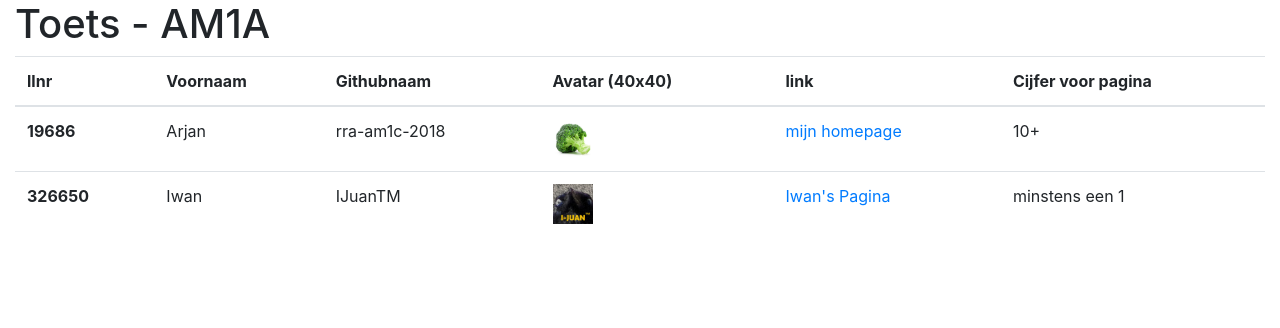
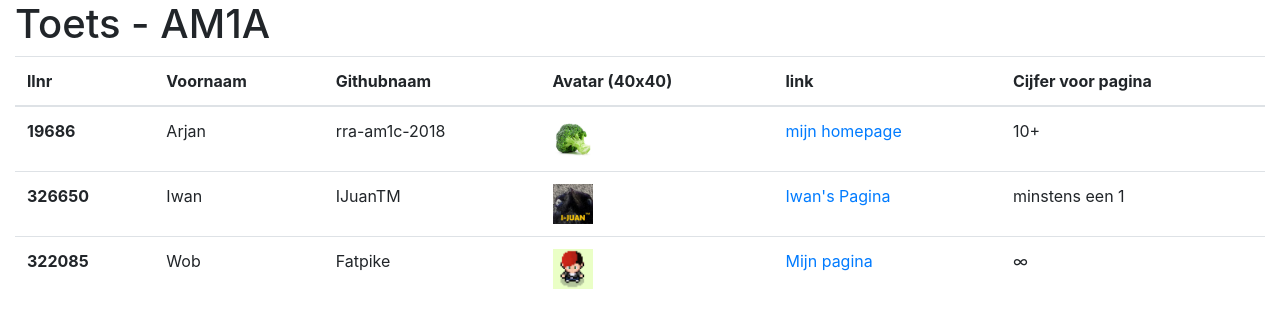
Before and after one commit to rra-am1a-2018/toets, a PHP site: page / in a window 1280 px wide. Shown: the top 328 px of the page. Run offline with PHP 8.4, Linux system fonts and the light colour scheme.

Commit message:
Added link naar mijn page

```diff
--- a/index.php
+++ b/index.php
@@ -41,6 +41,14 @@
                     <td><a href="./homepages/Iwan_IJuanTM.php">Iwan's Pagina</a></td>
                     <td>minstens een 1</td>
                 </tr>
+                <tr>
+                <th scope="row">322085</th>
+                    <td>Wob</td>
+                    <td>Fatpike</td>
+                    <td><img src="./img/wubbit.png" width="40px" height="40px" /></td>
+                    <td><a href="./homepages/wob_Fatpike.php">Mijn pagina</a></td>
+                    <td>∞</td>
+                </tr>
             </tbody>
         </table>
     </div>
```
